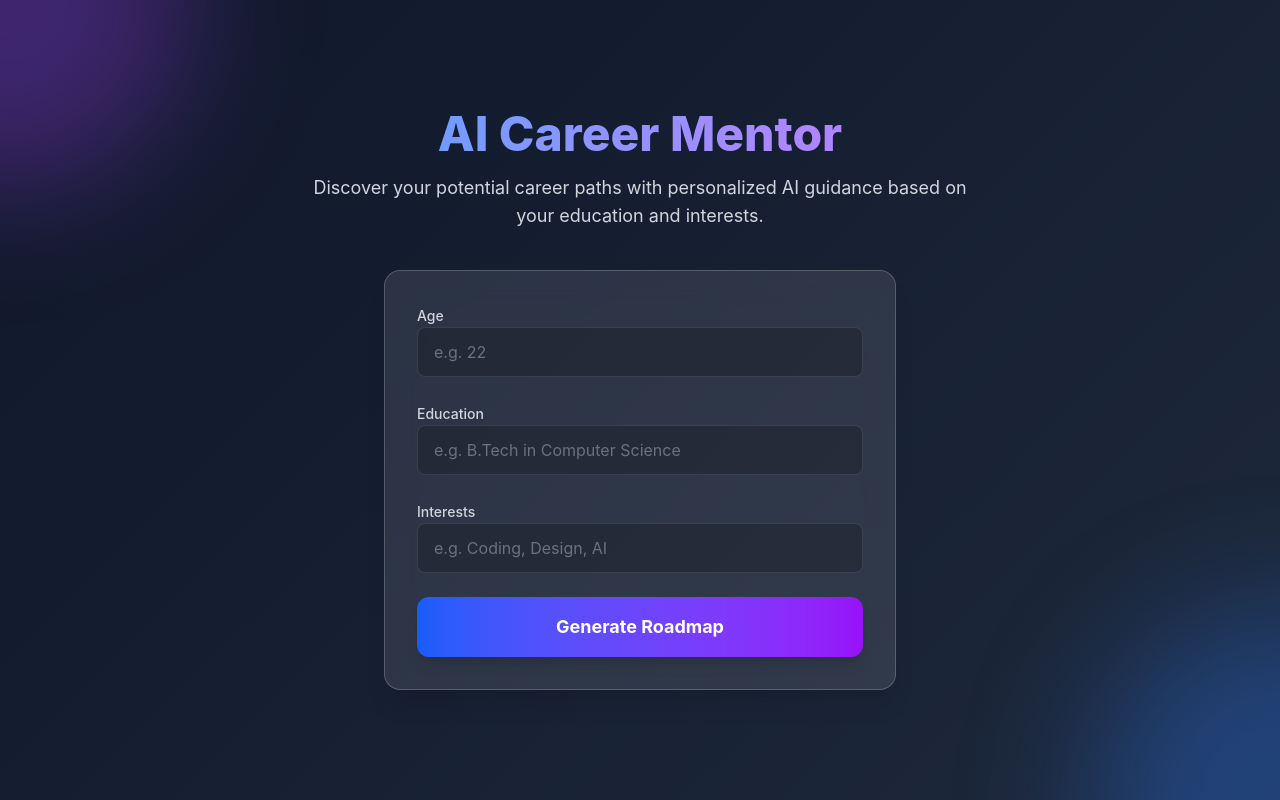
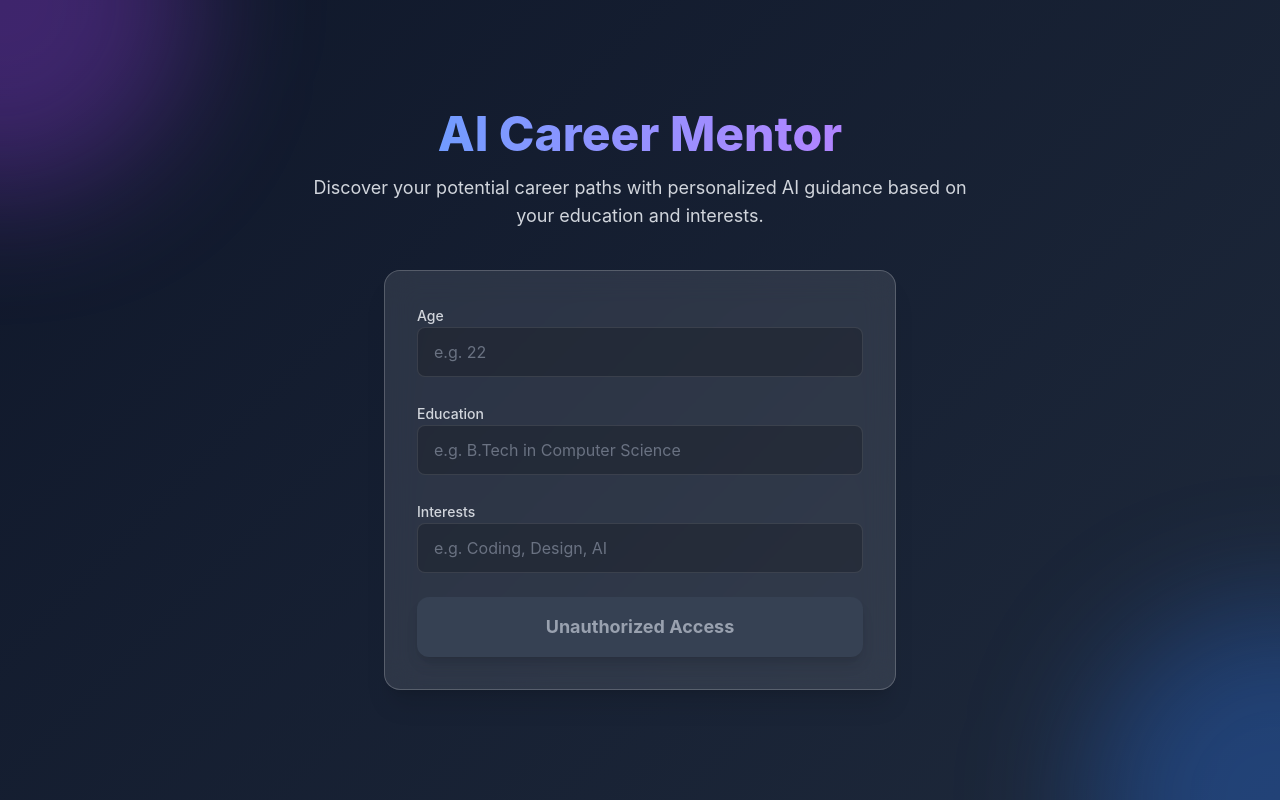
Before and after one commit to ManojNaik07/ai-career-mentor, a Next.js app in the folder frontend/: page / in a window 1280 px wide. Built offline with nearby package versions, Linux system fonts and the light colour scheme.

Commit message:
Fix role-based access control: disable generation by default

```diff
--- a/frontend/app/page.tsx
+++ b/frontend/app/page.tsx
@@ -18,13 +18,17 @@ export default function Home() {
   const [profile, setProfile] = useState({ age: "", education: "", interests: "" });
   const [roadmapData, setRoadmapData] = useState<RoadmapData | null>(null);
   const [loading, setLoading] = useState(false);
-  const [canGenerate, setCanGenerate] = useState(true); // Default to true for better UX during dev
+  const [canGenerate, setCanGenerate] = useState(false); // Default to false, wait for role check
 
-  // Role-based logic (Optional: Overwrite if message received)
+  // Role-based logic
   useEffect(() => {
     const handler = (event: MessageEvent) => {
+      console.log("Received message from parent:", event.data); // Debug log
+
       if (event.data?.type === "USER_ROLES") {
         const roleCollections: string[] = event.data.payload;
+        console.log("User Roles:", roleCollections);
+
         if (roleCollections.includes("SO Admin") || roleCollections.includes("SO Manager")) {
           setCanGenerate(true);
         } else {
```
